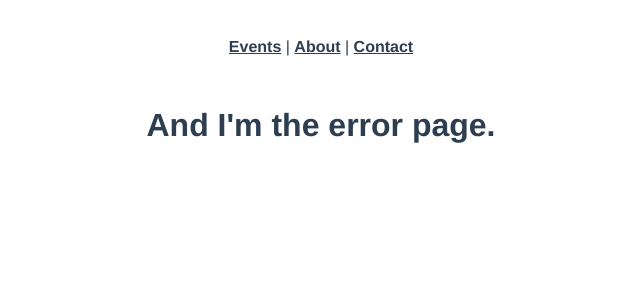
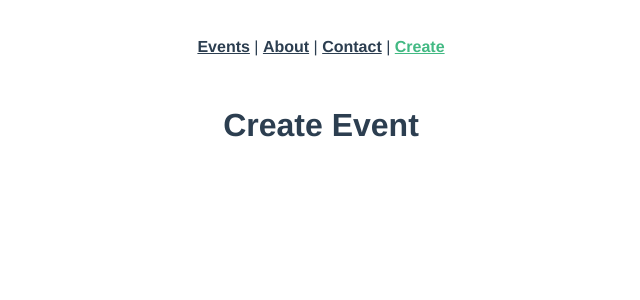
Before and after one commit to szcstamas/vue_fundamentals, a Vue app: page /create in a window 1280 px wide. Shown: the top 300 px of the page, without its empty margins (319-959 px from the left). Built offline with nearby package versions, Linux system fonts and the light colour scheme.

Commit message:
Creating NavBar component separately from App.vue, then importing it into that

```diff
--- a/src/App.vue
+++ b/src/App.vue
@@ -1,11 +1,17 @@
 <template>
-  <nav>
-    <router-link :to="{ name: 'EventList' }">Events</router-link> |
-    <router-link :to="{ name: 'About' }">About</router-link> |
-    <router-link to="/contact">Contact</router-link>
-  </nav>
+  <NavBar />
   <router-view />
 </template>
+
+<script>
+import NavBar from "@/components/NavBar.vue";
+
+export default {
+  components: {
+    NavBar,
+  },
+};
+</script>
 
 <style>
 #app {
@@ -16,19 +22,6 @@
   color: #2c3e50;
 }
 
-nav {
-  padding: 30px;
-}
-
-nav a {
-  font-weight: bold;
-  color: #2c3e50;
-}
-
-nav a.router-link-exact-active {
-  color: #42b983;
-}
-
 h4 {
   font-size: 20px;
 }
--- /dev/null
+++ b/src/components/NavBar.vue
@@ -0,0 +1,33 @@
+<template>
+  <nav>
+    <router-link :to="{ name: 'EventList' }">Events</router-link> |
+    <router-link :to="{ name: 'About' }">About</router-link> |
+    <router-link :to="{ name: 'Contact' }">Contact</router-link> |
+    <router-link :to="{ name: 'EventCreate' }">Create</router-link>
+  </nav>
+</template>
+
+<script>
+export default {
+  name: "NavBar",
+  props: {
+    event: Object,
+    required: true,
+  },
+};
+</script>
+
+<style scoped>
+nav {
+  padding: 30px;
+}
+
+nav a {
+  font-weight: bold;
+  color: #2c3e50;
+}
+
+nav a.router-link-exact-active {
+  color: #42b983;
+}
+</style>
--- a/src/router/index.js
+++ b/src/router/index.js
@@ -1,6 +1,7 @@
 import { createRouter, createWebHistory } from "vue-router";
 import EventList from "../views/EventList.vue";
 import EventDetails from "../views/EventDetails.vue";
+import EventCreate from "../views/EventCreate.vue";
 import AboutComp from "../views/AboutComp.vue";
 import ContactUs from "../views/ContactUs.vue";
 import ErrorPage from "../views/ErrorPage.vue";
@@ -10,6 +11,11 @@
     path: "/",
     name: "EventList",
     component: EventList,
+  },
+  {
+    path: "/create",
+    name: "EventCreate",
+    component: EventCreate,
   },
   {
     path: "/event/:id",
--- /dev/null
+++ b/src/views/EventCreate.vue
@@ -0,0 +1,3 @@
+<template>
+  <h1>Create Event</h1>
+</template>
```
